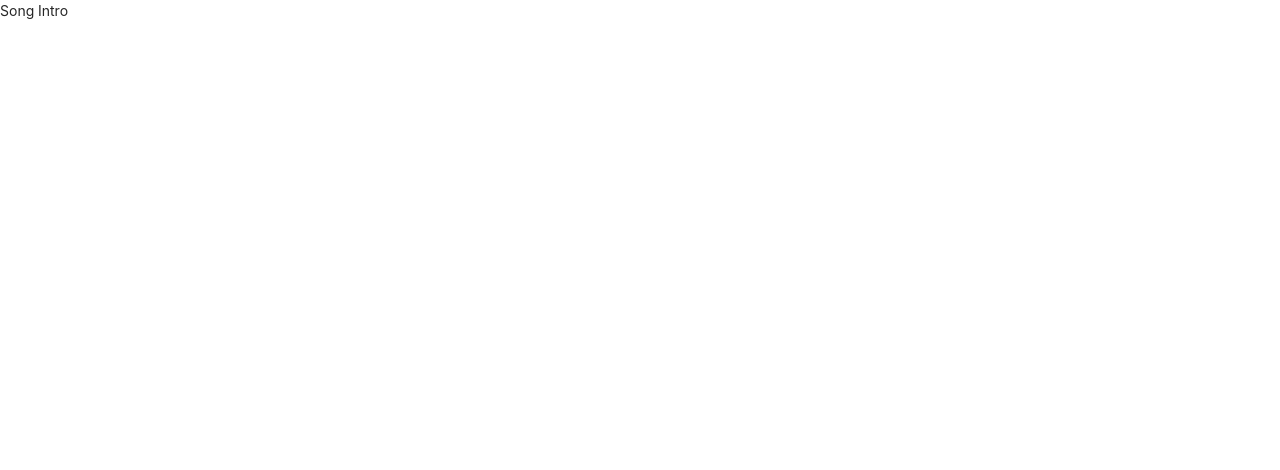
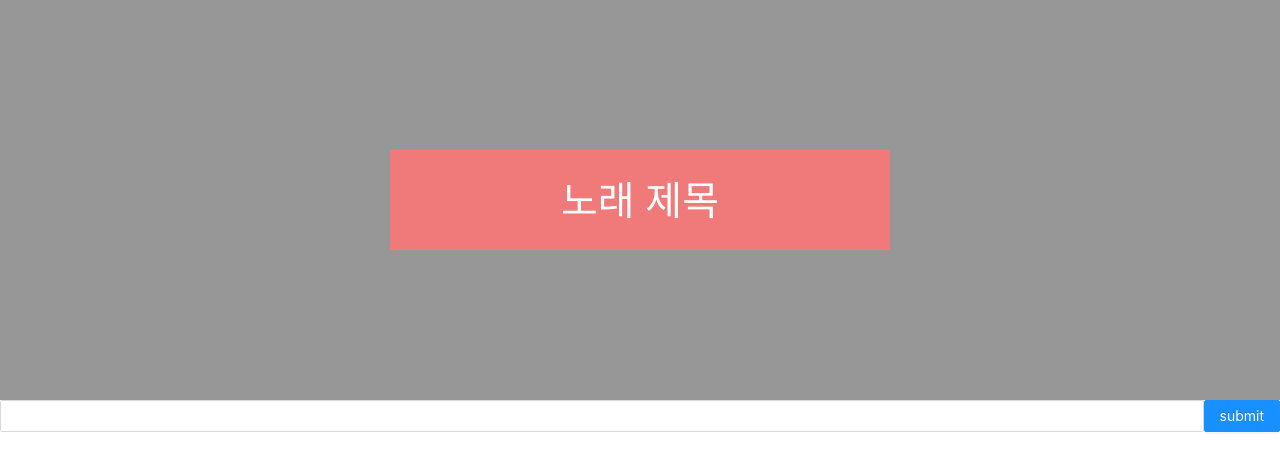
Before and after one commit to solitasroh/amazing-dictation, a React (Create React App) app: page /Game/SongIntro in a window 1280 px wide. Shown: the top 470 px of the page. Built offline with nearby package versions, Linux system fonts and the light colour scheme.

Commit message:
2초 뒤에 노래 인트로 페이지로 이동하도록 추가

```diff
--- a/src/Pages/Game/LoadingPage.tsx
+++ b/src/Pages/Game/LoadingPage.tsx
@@ -1,6 +1,7 @@
 import { LoadingOutlined } from '@ant-design/icons';
 import { Button, Input } from 'antd';
 import React from 'react';
+import { useNavigate } from 'react-router-dom';
 import styled from 'styled-components';
 
 interface Props {
@@ -35,6 +36,10 @@ const InputContainer = styled.div`
   display: flex;
 `;
 function LoadingPage({ id }: Props): React.ReactElement {
+  const navigate = useNavigate();
+
+  setTimeout(() => navigate(`/Game/SongIntro`), 2000);
+
   return (
     <>
       <Container>
--- a/src/Pages/Game/SongIntroPage.tsx
+++ b/src/Pages/Game/SongIntroPage.tsx
@@ -1,10 +1,50 @@
+import { Button, Input } from 'antd';
 import React from 'react';
+import styled from 'styled-components';
 
 interface Props {
   id: number;
 }
+const Container = styled.div`
+  display: flex;
+  width: 100%;
+  height: 400px;
+  flex-direction: column;
+  align-items: center;
+  justify-content: space-around;
+  background: #979797;
+`;
+const TitleContainer = styled.div`
+  display: flex;
+  width: 500px;
+  height: 100px;
+  left: 223px;
+  top: 186px;
+  align-items: center;
+  justify-content: center;
+  background: #f07a7a;
+  font-family: 'Inter';
+  font-style: normal;
+  font-weight: 400;
+  font-size: 40px;
+  line-height: 77px;
+  color: #ffffff;
+`;
+const InputContainer = styled.div`
+  display: flex;
+`;
 function SongIntroPage({ id }: Props): React.ReactElement {
-  return <div>Song Intro</div>;
+  return (
+    <>
+      <Container>
+        <TitleContainer>노래 제목</TitleContainer>
+      </Container>
+      <InputContainer>
+        <Input />
+        <Button type="primary">submit</Button>
+      </InputContainer>
+    </>
+  );
 }
 
 export default SongIntroPage;
```
